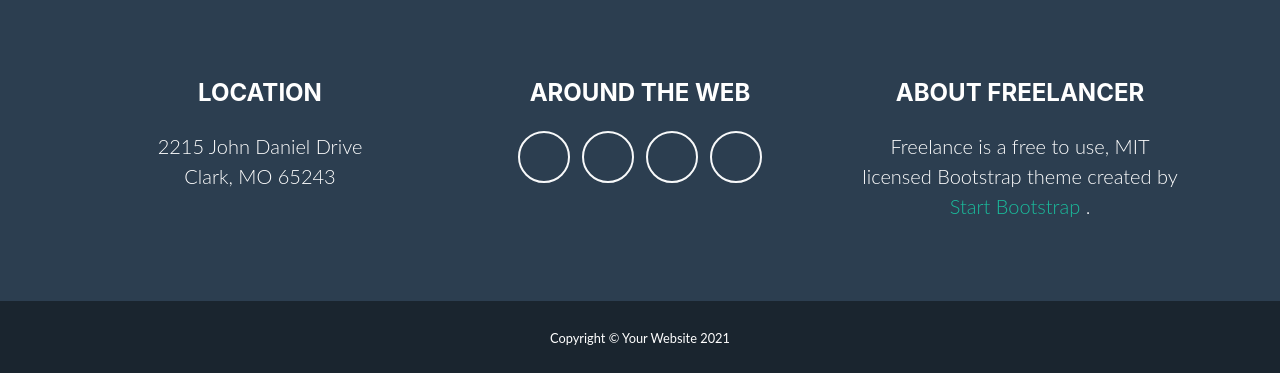
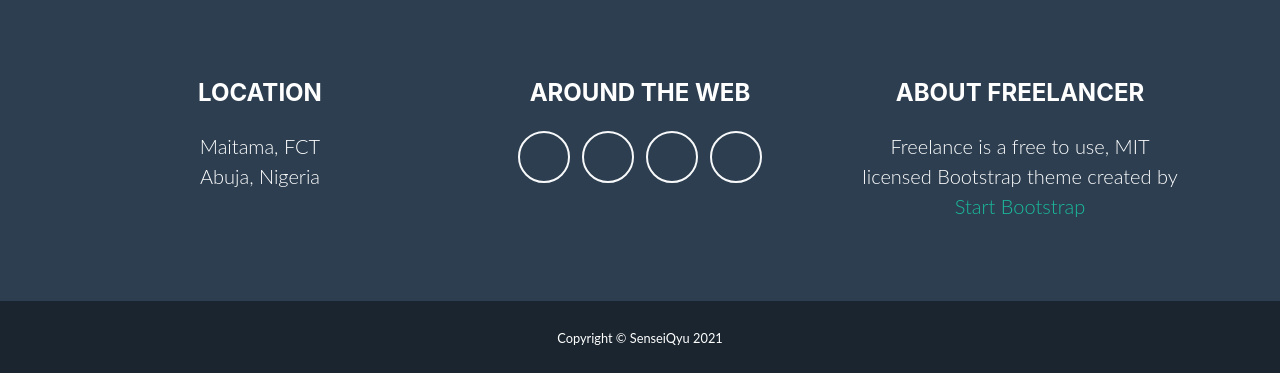
Before and after one commit to bello-olalekan/Dev_Profile, a Django app: page / in a window 1280 px wide. Shown: the part 2849-3222 px from the top of the page. Run offline with Django 3.2, Linux system fonts and the light colour scheme; some libraries are stand-ins or nearby versions.

Commit message:
Updates on Procfile

```diff
--- a/portfolio/templates/index.html
+++ b/portfolio/templates/index.html
@@ -24,7 +24,7 @@
         <!-- Navigation-->
         <nav class="navbar navbar-expand-lg bg-secondary text-uppercase fixed-top" id="mainNav">
             <div class="container">
-                <a class="navbar-brand js-scroll-trigger" href="{% static '#page-top' %}">Olalekan Bello</a>
+                <a class="navbar-brand js-scroll-trigger" href="#page-top">Olalekan Bello</a>
                 <button class="navbar-toggler navbar-toggler-right text-uppercase font-weight-bold bg-primary text-white rounded" type="button" data-toggle="collapse" data-target="#navbarResponsive" aria-controls="navbarResponsive" aria-expanded="false" aria-label="Toggle navigation">
                     Menu
                     <i class="fas fa-bars"></i>
@@ -182,9 +182,9 @@
                     <div class="col-lg-4 mb-5 mb-lg-0">
                         <h4 class="text-uppercase mb-4">Location</h4>
                         <p class="lead mb-0">
-                            2215 John Daniel Drive
+                            Maitama, FCT
                             <br />
-                            Clark, MO 65243
+                            Abuja, Nigeria
                         </p>
                     </div>
                     <!-- Footer Social Icons-->
@@ -201,7 +201,6 @@
                         <p class="lead mb-0">
                             Freelance is a free to use, MIT licensed Bootstrap theme created by
                             <a href="{% static 'http://startbootstrap.com' %}">Start Bootstrap</a>
-                            .
                         </p>
                     </div>
                 </div>
@@ -211,7 +210,7 @@
         <div class="copyright py-4 text-center text-white">
             <div class="container">
                 <small>
-                    Copyright &copy; Your Website
+                    Copyright &copy; SenseiQyu
                     <!-- This script automatically adds the current year to your website footer-->
                     <!-- (credit: https://updateyourfooter.com/)-->
                     <script>
```
Also changed, not shown: 1 other file.
